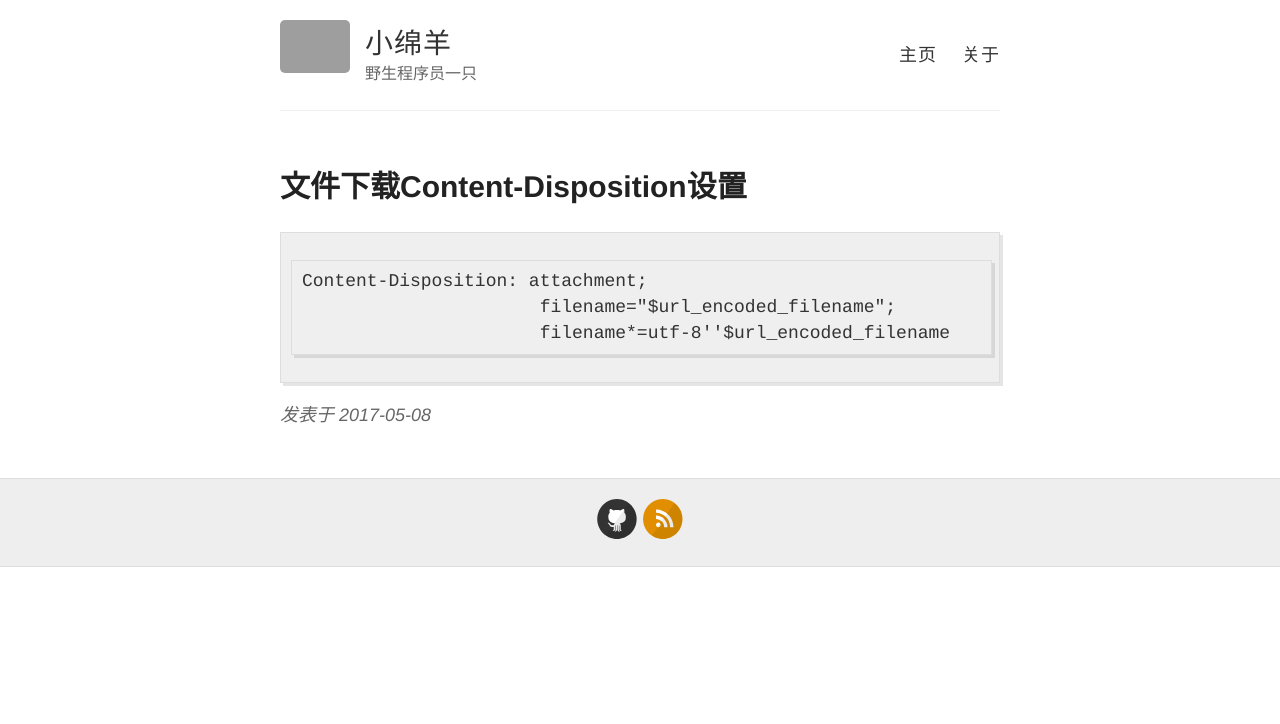
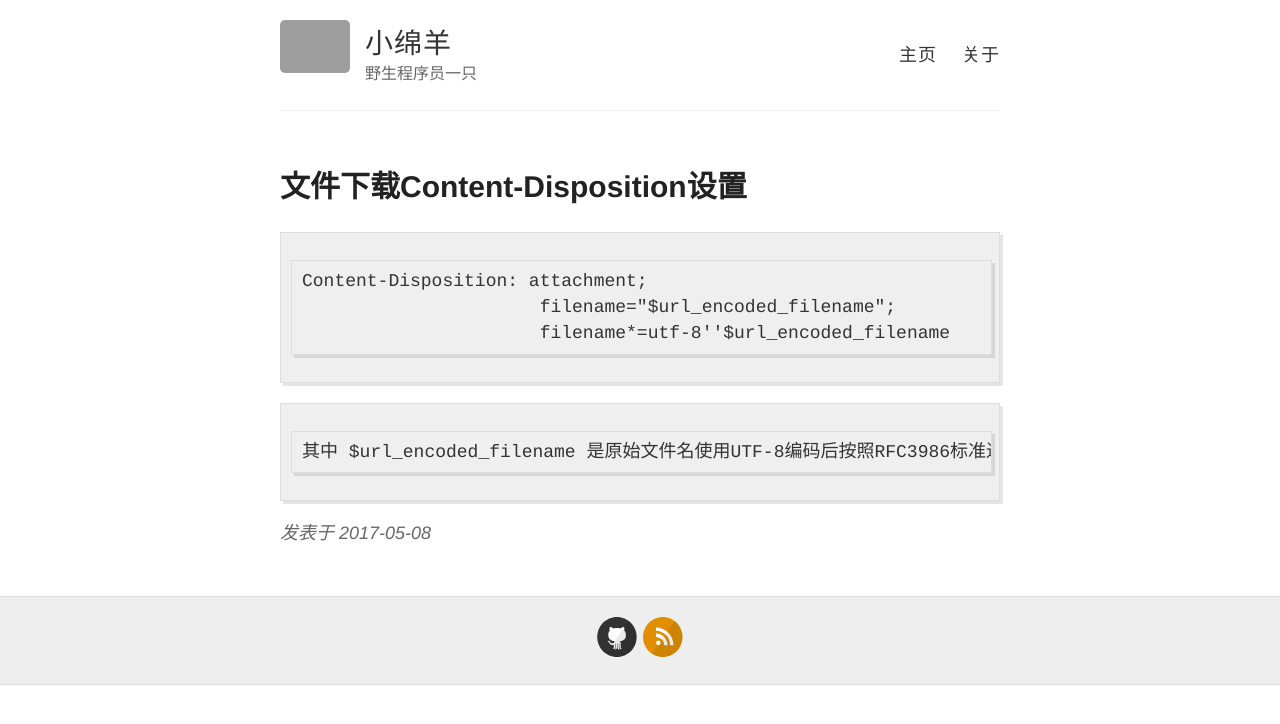
Before and after one commit to mingyangxiao/blog, a Jekyll site: the page built from _posts/2017-05-08-content-disposition.md, in a window 1280 px wide. Shown: the top 724 px of the page. Built offline with Jekyll 4.4.1, drawn with Linux system fonts in a browser that asks for light colours; grey boxes are pictures that could not be loaded.

Commit message:
content-disposition 增加描述

````diff
--- a/_posts/2017-05-08-content-disposition.md
+++ b/_posts/2017-05-08-content-disposition.md
@@ -10,3 +10,7 @@ Content-Disposition: attachment;
                       filename="$url_encoded_filename";
                       filename*=utf-8''$url_encoded_filename
 ```
+
+```
+其中 $url_encoded_filename 是原始文件名使用UTF-8编码后按照RFC3986标准进行百分号编码所得到
+```
````
